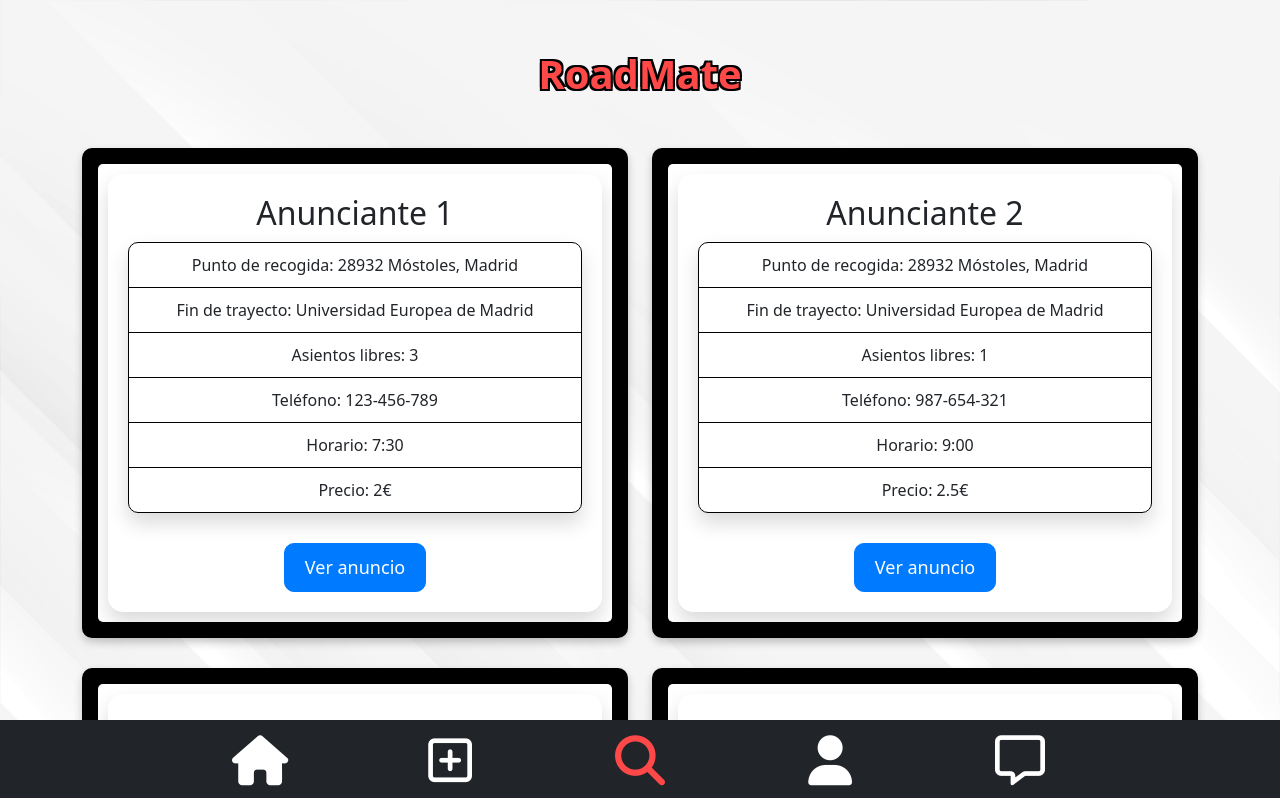
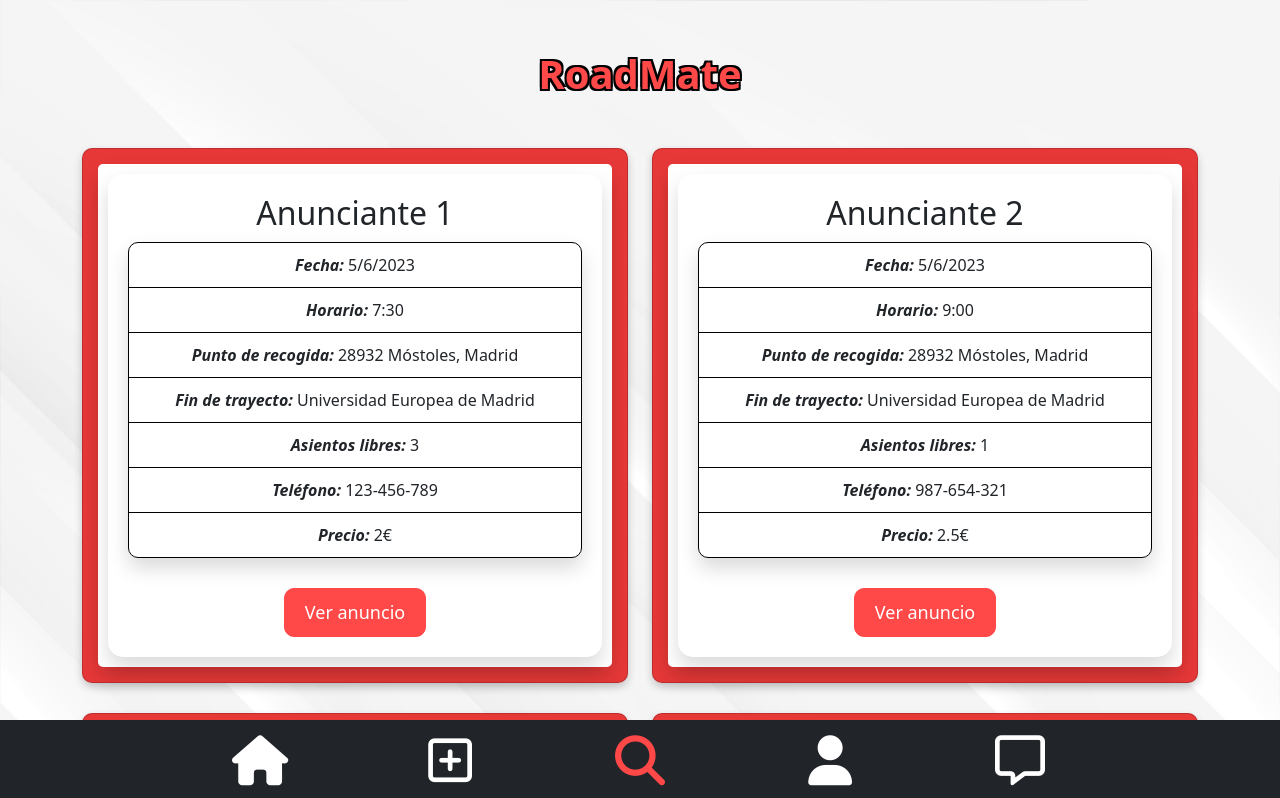
Before and after one commit to aitorp99/roadMate, an Angular app: page /search in a window 1280 px wide. Shown: the top 798 px of the page. Built offline with nearby package versions, Linux system fonts and the light colour scheme.

Commit message:
moreUpdates

```diff
--- a/src/app/components/create-advertismant/create-advertismant.component.ts
+++ b/src/app/components/create-advertismant/create-advertismant.component.ts
@@ -27,12 +27,13 @@ export class CreateAdvertismantComponent implements OnInit {
     const newAd: Advertisments = {
       name: this.nombre,
       freeSeat: this.asientosLibres,
-      phone: this.telefono, // Aquí debes poner el número de teléfono de quien publica el anuncio
+      phone: this.telefono,
       schedule: this.horario,
       price: this.precio,
       pickupAddress: this.origen,
       dropAddress: this.destino,
-      role: 'driver' // Aquí debes poner el rol de quien publica el anuncio
+      role: 'driver',
+      date: this.fecha,
     };
     this.advertismentService.publicAd(newAd);
   }
--- a/src/app/components/home/home.component.html
+++ b/src/app/components/home/home.component.html
@@ -15,17 +15,20 @@
                     <div class="card-body">
                         <h2 class="card-title">{{ anuncio.name }}</h2>
                         <div class="info-blocks">
-                            <div class="info-block">Punto de recogida: {{ anuncio.pickupAddress }}</div>
-                            <div class="info-block">Fin de trayecto: {{ anuncio.dropAddress }}</div>
-                            <div class="info-block">Asientos libres: {{ anuncio.freeSeat }}</div>
-                            <div class="info-block">Teléfono: {{ anuncio.phone }}</div>
-                            <div class="info-block">Horario: {{ anuncio.schedule }}</div>
-                            <div class="info-block">Precio: {{ anuncio.price }}€</div>
+                            <div class="info-block"><b><em>Fecha: </em></b>{{ anuncio.date }}</div>
+                            <div class="info-block"><b><em>Horario: </em></b>{{ anuncio.schedule }}</div>
+                            <div class="info-block"><b><em>Punto de recogida: </em></b>{{ anuncio.pickupAddress }}</div>
+                            <div class="info-block"><b><em>Fin de trayecto: </em></b>{{ anuncio.dropAddress }}</div>
+                            <div class="info-block"><b><em>Asientos libres: </em></b>{{ anuncio.freeSeat }}</div>
+                            <div class="info-block"><b><em>Teléfono: </em></b>{{ anuncio.phone }}</div>
+                            <div class="info-block"><b><em>Precio: </em></b>{{ anuncio.price }}€</div>
                         </div>
                         <div class="card-button-container">
                             <button class="btn btn-cancel" (click)="cancelAd(anuncio)" [ngClass]="{'active': selectedAd === anuncio}">Cancelar Viaje</button>
+                            <button class="btn btn-map" (click)="showMap(anuncio)">Mapa</button>
                             <button class="btn btn-contact" (click)="contactUser(anuncio)" [ngClass]="{'active': selectedAd === anuncio}">Contactar con {{ anuncio.name }}</button>
                         </div>
+
                     </div>
                 </div>
             </div>
--- a/src/app/components/home/home.component.scss
+++ b/src/app/components/home/home.component.scss
@@ -66,6 +66,12 @@
   border-color: #4caf50;
   color: #fff;
 }
+.btn-map {
+  color: black;
+  background-color: #fff;
+  border: 1px solid black;
+  margin-right: 10px;
+}
 
 .btn-container button {
   color: black;
--- a/src/app/components/home/home.component.ts
+++ b/src/app/components/home/home.component.ts
@@ -53,4 +53,9 @@ export class HomeComponent implements OnInit {
     this.loadAds();
   }
 
+  showMap(ad: Advertisments) {
+    this.advertismentService.setSelectedAd(ad);
+    this.router.navigate(['/viewAdvertisment']);
+
+  }
 }
--- a/src/app/components/search/search.component.html
+++ b/src/app/components/search/search.component.html
@@ -8,12 +8,13 @@
                         <div class="card-body">
                             <h2 class="card-title">{{ anuncio.name }}</h2>
                             <div class="info-blocks">
-                                <div class="info-block">Punto de recogida: {{ anuncio.pickupAddress }}</div>
-                                <div class="info-block">Fin de trayecto: {{ anuncio.dropAddress }}</div>
-                                <div class="info-block">Asientos libres: {{ anuncio.freeSeat }}</div>
-                                <div class="info-block">Teléfono: {{ anuncio.phone }}</div>
-                                <div class="info-block">Horario: {{ anuncio.schedule }}</div>
-                                <div class="info-block">Precio: {{ anuncio.price }}€</div>
+                                <div class="info-block"><b><em>Fecha: </em></b>{{ anuncio.date }}</div>
+                                <div class="info-block"><b><em>Horario: </em></b>{{ anuncio.schedule }}</div>
+                                <div class="info-block"><b><em>Punto de recogida: </em></b>{{ anuncio.pickupAddress }}</div>
+                                <div class="info-block"><b><em>Fin de trayecto: </em></b>{{ anuncio.dropAddress }}</div>
+                                <div class="info-block"><b><em>Asientos libres: </em></b>{{ anuncio.freeSeat }}</div>
+                                <div class="info-block"><b><em>Teléfono: </em></b>{{ anuncio.phone }}</div>
+                                <div class="info-block"><b><em>Precio: </em></b>{{ anuncio.price }}€</div>
                             </div>
                             <button class="btn btn-primary" (click)="addAdvertismentBtn(anuncio)">Ver anuncio</button>
                         </div>
--- a/src/app/components/search/search.component.scss
+++ b/src/app/components/search/search.component.scss
@@ -44,8 +44,8 @@
 
 .btn-primary {
   color: #fff;
-  background-color: #007bff;
-  border-color: #007bff;
+  background-color: #FF4848;
+  border-color: #FF4848;
   border-radius: 10px;
   padding: 10px 20px;
   font-size: 18px;
@@ -56,12 +56,12 @@
 }
 
 .btn-primary:hover {
-  background-color: #0069d9;
-  border-color: #0062cc;
+  background-color: #e73838; /* Color más oscuro para el efecto hover */
+  border-color: #d93232; /* Color más oscuro para el efecto hover */
 }
 .card {
   margin-bottom: 30px;
-  background-color: black; /* Un rojo claro */
+  background-color: #e73838; /* Un rojo claro */
   border-radius: 10px;
   box-shadow: 0 4px 8px 0 rgba(0,0,0,0.2);
 }
--- a/src/app/interfaces/advertisments.ts
+++ b/src/app/interfaces/advertisments.ts
@@ -7,4 +7,5 @@ export interface Advertisments {
     pickupAddress: string;
     dropAddress: string;
     role: 'driver' | 'passenger';
+    date: string;
   }
--- a/src/app/services/advertisments.service.ts
+++ b/src/app/services/advertisments.service.ts
@@ -18,7 +18,8 @@ export class AdvertismentsService {
       price: 2,
       pickupAddress: '28932 Móstoles, Madrid',
       dropAddress: 'Universidad Europea de Madrid',
-      role: 'passenger'
+      role: 'passenger',
+      date:'5/6/2023'
     },
     {
       name: 'Eddy',
@@ -28,7 +29,8 @@ export class AdvertismentsService {
       price: 2.5,
       pickupAddress: '28932 Móstoles, Madrid',
       dropAddress: 'Universidad Europea de Madrid',
-      role: 'driver'
+      role: 'driver',
+      date:'5/6/2023'
     },
     {
       name: 'Alberto',
@@ -38,7 +40,8 @@ export class AdvertismentsService {
       price: 2,
       pickupAddress: '28223 Pozuelo de alarcón, Madrid',
       dropAddress: 'Universidad Europea de Madrid',
-      role: 'passenger'
+      role: 'passenger',
+      date:'6/6/2023'
     },
     {
       name: 'Ana',
@@ -48,7 +51,8 @@ export class AdvertismentsService {
       price: 2,
       pickupAddress: '28223 Pozuelo de alarcón, Madrid',
       dropAddress: 'Universidad Europea de Madrid',
-      role: 'driver'
+      role: 'driver',
+      date:'6/6/2023'
     },
     {
       name: 'Erik',
@@ -58,7 +62,8 @@ export class AdvertismentsService {
       price: 2,
       pickupAddress: '28223 Pozuelo de alarcón, Madrid',
       dropAddress: 'Universidad Europea de Madrid',
-      role: 'passenger'
+      role: 'passenger',
+      date:'7/6/2023'
     }
   ];
 
@@ -96,7 +101,8 @@ export class AdvertismentsService {
       price: 2,
       pickupAddress: '28932 Móstoles, Madrid',
       dropAddress: 'Universidad Europea de Madrid',
-      role: 'passenger'
+      role: 'passenger',
+      date:'5/6/2023'
     },
     {
       name: 'Anunciante 2',
@@ -106,7 +112,8 @@ export class AdvertismentsService {
       price: 2.5,
       pickupAddress: '28932 Móstoles, Madrid',
       dropAddress: 'Universidad Europea de Madrid',
-      role: 'passenger'
+      role: 'passenger',
+      date:'5/6/2023'
     },
     {
       name: 'Anunciante 3',
@@ -116,7 +123,8 @@ export class AdvertismentsService {
       price: 2,
       pickupAddress: '28223 Pozuelo de alarcón, Madrid',
       dropAddress: 'Universidad Europea de Madrid',
-      role: 'passenger'
+      role: 'passenger',
+      date:'5/6/2023'
     },
     {
       name: 'Anunciante 4',
@@ -126,7 +134,8 @@ export class AdvertismentsService {
       price: 1.5,
       pickupAddress: '28223 Pozuelo de alarcón, Madrid',
       dropAddress: 'Universidad Europea de Madrid',
-      role: 'passenger'
+      role: 'passenger',
+      date:'5/6/2023'
     },
     {
       name: 'Anunciante 5',
@@ -136,7 +145,8 @@ export class AdvertismentsService {
       price: 2,
       pickupAddress: 'Universidad Europea de Madrid',
       dropAddress: '28660 Boadilla del Monte, Madrid',
-      role: 'passenger'
+      role: 'passenger',
+      date:'5/6/2023'
     }
   ];
   publicAd(ad: Advertisments): void {
```
